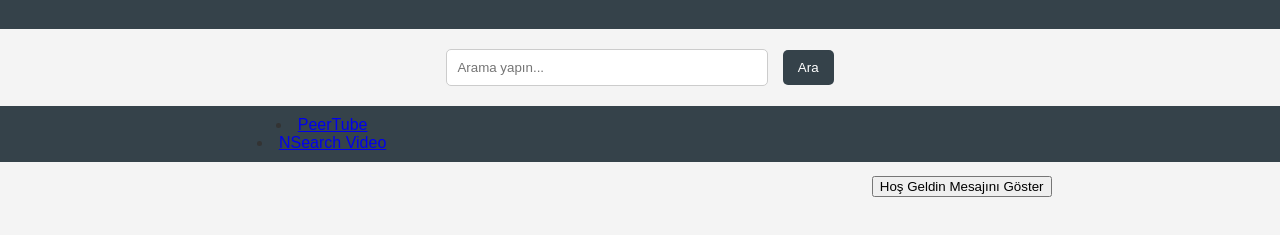
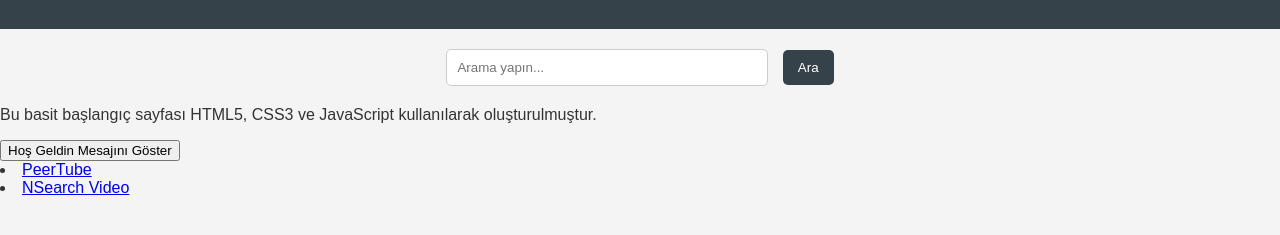
Before and after one commit to oyuncunettv/start, a plain HTML site: page index.html in a window 1280 px wide. Shown: the part 71-306 px from the top of the page. Drawn offline with Linux system fonts and the light colour scheme.

Commit message:
Update index.html

```diff
--- a/index.html
+++ b/index.html
@@ -59,15 +59,6 @@
             max-width: 100%;
             height: auto;
         }
-
-        footer {
-            text-align: center;
-            padding: 10px 0;
-            background: #35424a;
-            color: light-gray;
-            position: relative;
-            bottom: 0;
-        }
     </style>
 </head>
 <body>
@@ -80,11 +71,11 @@
             <button id="searchButton">Ara</button>
     </nav>
     </div>
-    <main>
+    <section>
         <p>Bu basit başlangıç sayfası HTML5, CSS3 ve JavaScript kullanılarak oluşturulmuştur.</p>
         <button id="welcomeButton">Hoş Geldin Mesajını Göster</button>
         <p id="welcomeMessage" style="display: none;"></p>
-    </main>
+    </section>
     <footer>
         <li><a href="https://peertube.tv/">PeerTube</a></li>
         <li><a href="https://oyuncunettv.github.io/nethub/nsearch.video.html">NSearch Video</a></li>
```
